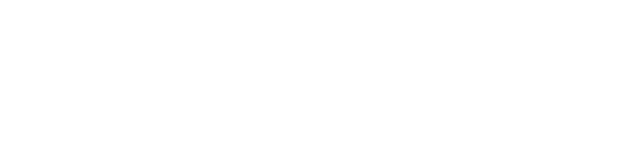
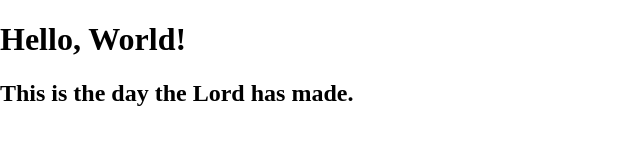
Before and after one commit to hiseyes1/template-test, a plain HTML site: page index.html in a window 1280 px wide. Shown: the whole page, without its empty margins (0-640 px from the left). Drawn offline with Linux system fonts and the light colour scheme.

Commit message:
this is the day the Lord has made.

```diff
--- a/index.html
+++ b/index.html
@@ -9,6 +9,8 @@
     <link rel="stylesheet" href="style.css">
 </head>
 <body>
+    <h1>Hello, World!</h1>
+    <h2> This is the day the Lord has made.</h2>
     <!--Script  -->
     <script src="script.js"></script>
 </body>
```
